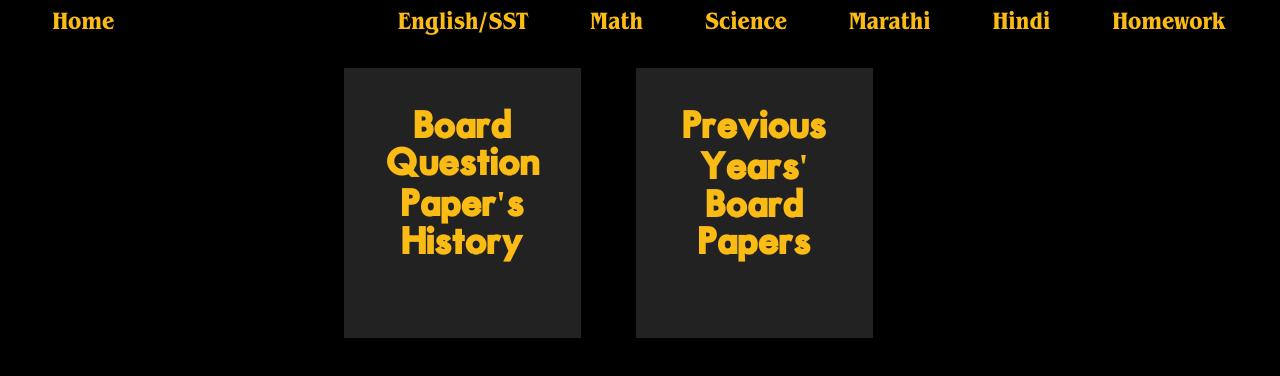
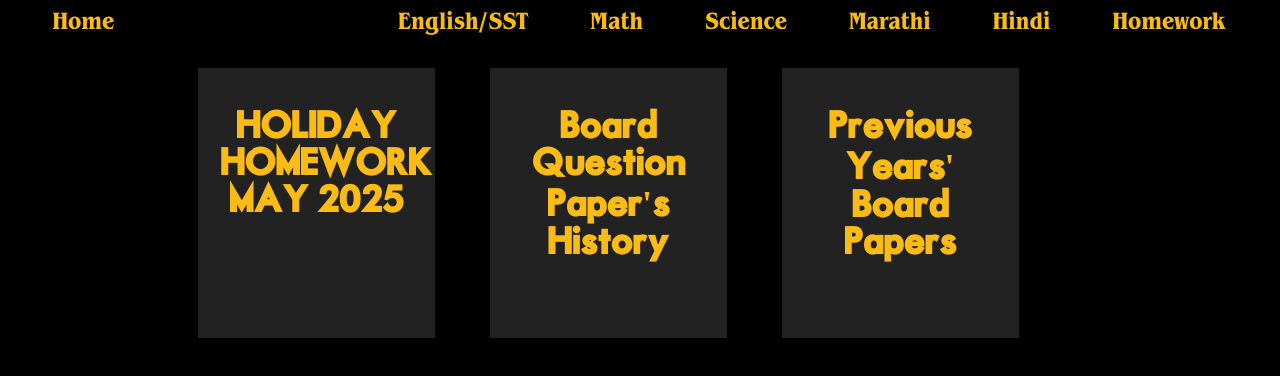
Before and after one commit to DhanushVDPT/sgvnext, a Next.js app: page / in a window 1280 px wide. Shown: the top 376 px of the page. Built offline with nearby package versions, Linux system fonts and the light colour scheme.

Commit message:
holiday hw

```diff
--- a/pages/index.js
+++ b/pages/index.js
@@ -28,6 +28,11 @@ export default function Page() {
                 </div>
             </div> */}
             <div className="cardsbox">
+                    <Link target="#" href="https://docs.google.com/document/d/1d-YW2mvaIO5Q55pzMbOHoz7RoZZvWLt1qyczAEEd9aM/edit?usp=sharing">
+                        <div className="card">
+                            <h2>HOLIDAY HOMEWORK MAY 2025</h2>
+                        </div>
+                    </Link>
                     <Link target="#" href="https://docs.google.com/spreadsheets/d/1Fb0ugQukttfpNGN_EwT55_Nrjtj2RmyB-LKg3JFrIDo/edit?usp=sharing">
                         <div className="card">
                             <h2>Board Question Paper's History</h2>
```
